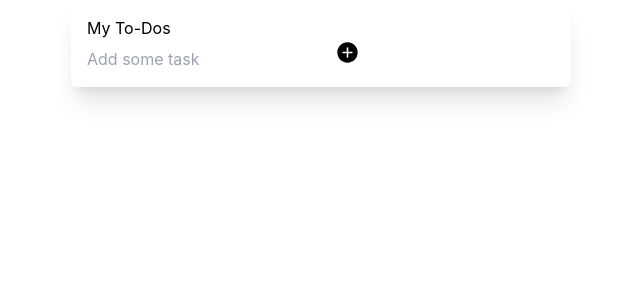
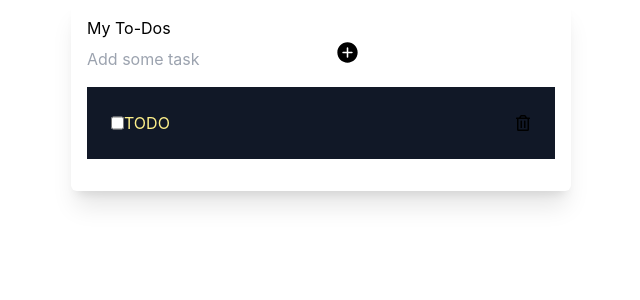
Before and after one commit to ken0gul/react-todo-firebase, a React (Create React App) app: page / in a window 1280 px wide. Shown: the top 300 px of the page, without its empty margins (319-959 px from the left). Built offline with nearby package versions, Linux system fonts and the light colour scheme.

Commit message:
Add ToDoList component with some styling

```diff
--- a/src/TodoApp.jsx
+++ b/src/TodoApp.jsx
@@ -1,5 +1,6 @@
 import React from "react";
 import { IoIosAddCircle } from "react-icons/io";
+import { TodoList } from "./TodoList";
 const TodoApp = () => {
   return (
     <div className=" w-full m-auto rounded-md max-w-[500px] shadow-xl p-4">
@@ -10,6 +11,8 @@ const TodoApp = () => {
           <IoIosAddCircle size={25} />
         </button>
       </form>
+
+      <TodoList />
     </div>
   );
 };
--- /dev/null
+++ b/src/TodoList.jsx
@@ -0,0 +1,23 @@
+import React from "react";
+import { FaRegTrashAlt } from "react-icons/fa";
+const style = {
+  row: `flex`,
+  li: `flex justify-between bg-gray-900 p-6 my-4 uppercase`,
+  text: `text-yellow-200`,
+};
+
+export const TodoList = () => {
+  return (
+    <ul>
+      <li className={style.li}>
+        <div className={style.row}>
+          <input type="checkbox" />
+          <p class={style.text}>Todo</p>
+        </div>
+        <button>
+          <FaRegTrashAlt />
+        </button>
+      </li>
+    </ul>
+  );
+};
```
